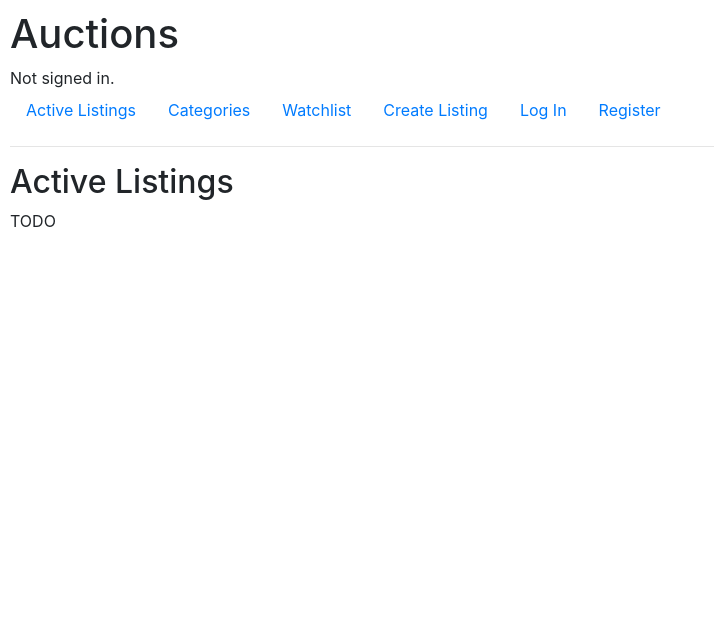
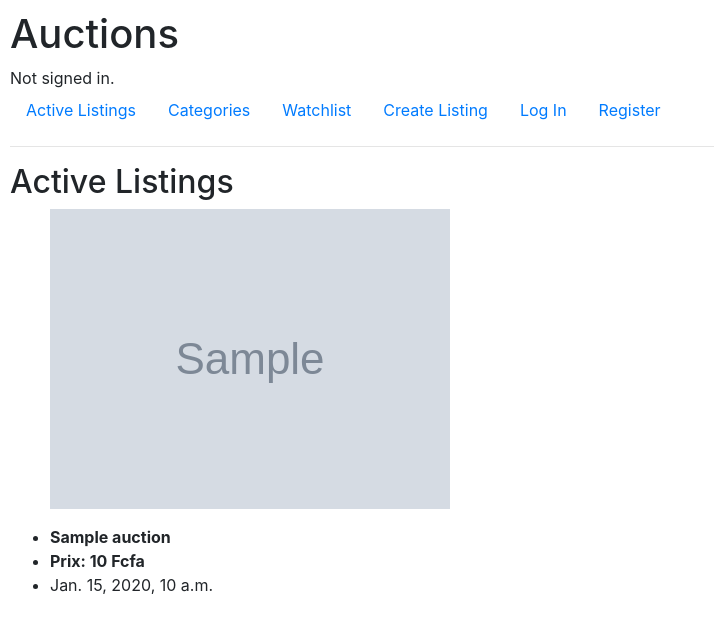
Before and after one commit to Yankeyange/commerce, a Django app: template auctions/templates/auctions/index.html in a window 1280 px wide. Shown: the top 633 px of the page, without its empty margins (0-714 px from the left). Run offline with Django 3.2, Linux system fonts and the light colour scheme; the template is opened without the code that fills it: values that come from a table or form of the project are taken from there, others are empty; tables that the repository leaves empty hold one stand-in row (values such as "Sample post"); grey boxes marked "Sample" are stand-in pictures; some libraries are stand-ins or nearby versions.

Commit message:
Add files via upload

```diff
--- a/auctions/templates/auctions/index.html
+++ b/auctions/templates/auctions/index.html
@@ -1,7 +1,26 @@
 {% extends "auctions/layout.html" %}
+{% load static %}
 
 {% block body %}
     <h2>Active Listings</h2>
 
-    TODO
+    <!--je pense que c'est ici qu'on va commencer à appliquer notre boostrap-->
+    <ul>
+    {% for auction in auctions %}
+
+        <p>
+            <img src="{{ auction.image }}">
+            <li><strong> {{ auction.title}} </strong></li>
+            <li><strong> Prix: {{ auction.price}} Fcfa </strong> </li>
+            <li>{{ auction.date}}</li>
+
+        </p>
+
+
+         <!--Au cas où il n'y a rien sur la page-->
+    {% empty %}
+    <p>Il n'y pas de vente disponible</p>
+    {% endfor %}
+    </ul>
+
 {% endblock %}
```
